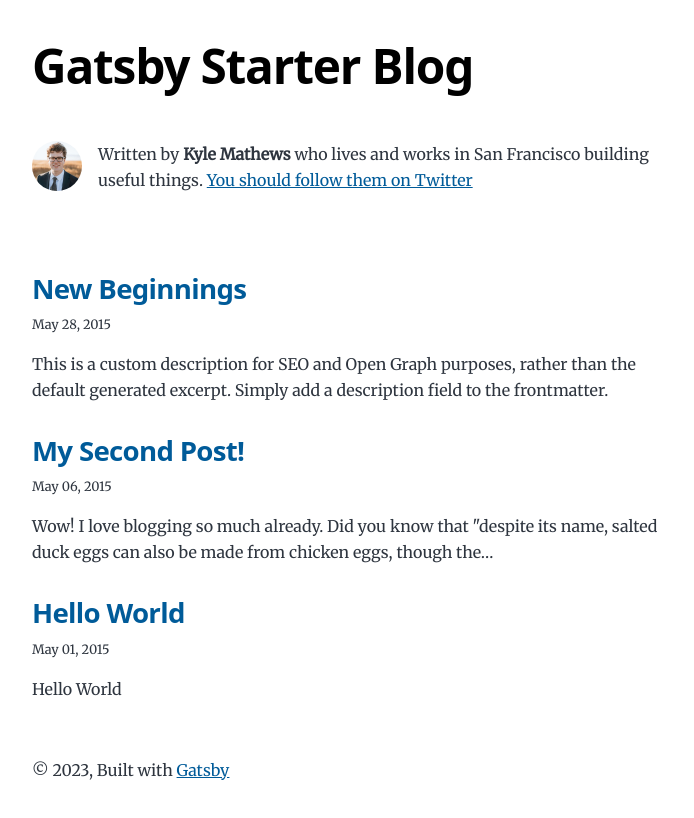
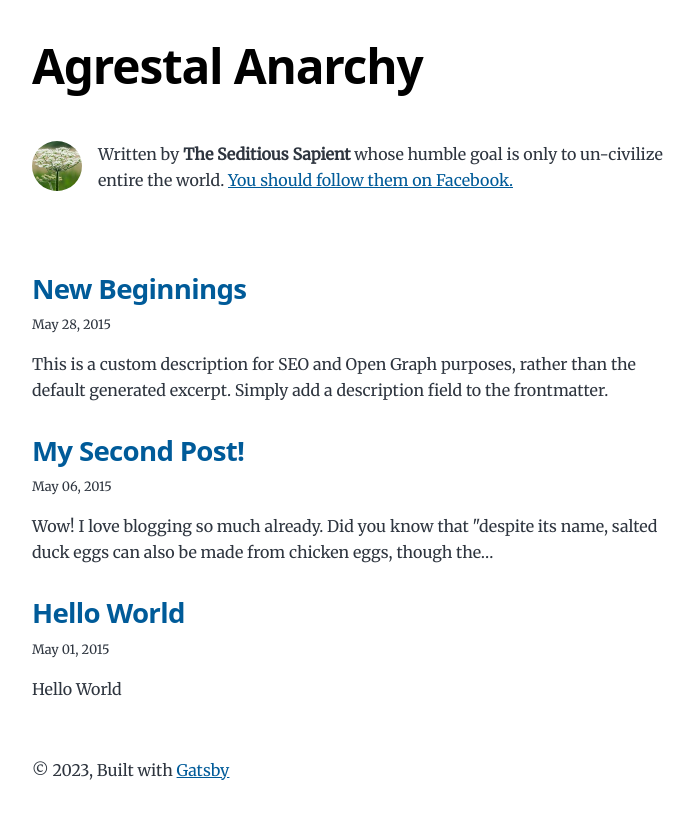
Before and after one commit to animaltracksjungle/blog, a Gatsby site: page / in a window 1280 px wide. Shown: the whole page, without its empty margins (292-986 px from the left). Built offline with nearby package versions, Linux system fonts and the light colour scheme; Gatsby itself is replaced by a stand-in of ours.

Commit message:
Basic blog setup.

```diff
--- a/gatsby-config.js
+++ b/gatsby-config.js
@@ -9,15 +9,15 @@
  */
 module.exports = {
   siteMetadata: {
-    title: `Gatsby Starter Blog`,
+    title: `Agrestal Anarchy`,
     author: {
-      name: `Kyle Mathews`,
-      summary: `who lives and works in San Francisco building useful things.`,
+      name: `The Seditious Sapient`,
+      summary: `whose humble goal is only to un-civilize entire the world.`,
     },
-    description: `A starter blog demonstrating what Gatsby can do.`,
+    description: `A guide to the wild world of practical real-life anarchism.`,
     siteUrl: `https://agrestalanarchism.com`,
     social: {
-      twitter: `kylemathews`,
+      facebook: `seditious.sapient`,
     },
   },
   plugins: [
--- a/gatsby-node.js
+++ b/gatsby-node.js
@@ -104,7 +104,7 @@ exports.createSchemaCustomization = ({ actions }) => {
     }
 
     type Social {
-      twitter: String
+      facebook: String
     }
 
     type MarkdownRemark implements Node {
--- a/src/components/bio.js
+++ b/src/components/bio.js
@@ -19,7 +19,7 @@ const Bio = () => {
             summary
           }
           social {
-            twitter
+            facebook
           }
         }
       }
@@ -36,7 +36,7 @@ const Bio = () => {
         className="bio-avatar"
         layout="fixed"
         formats={["auto", "webp", "avif"]}
-        src="../images/profile-pic.png"
+        src="../images/profile-pic.jpeg"
         width={50}
         height={50}
         quality={95}
@@ -46,8 +46,8 @@ const Bio = () => {
         <p>
           Written by <strong>{author.name}</strong> {author?.summary || null}
           {` `}
-          <a href={`https://twitter.com/${social?.twitter || ``}`}>
-            You should follow them on Twitter
+          <a href={`https://www.facebook.com/${social?.facebook || ``}`}>
+            You should follow them on Facebook.
           </a>
         </p>
       )}
--- a/src/components/seo.js
+++ b/src/components/seo.js
@@ -16,9 +16,6 @@ const Seo = ({ description, title, children }) => {
           siteMetadata {
             title
             description
-            social {
-              twitter
-            }
           }
         }
       }
@@ -35,13 +32,6 @@ const Seo = ({ description, title, children }) => {
       <meta property="og:title" content={title} />
       <meta property="og:description" content={metaDescription} />
       <meta property="og:type" content="website" />
-      <meta name="twitter:card" content="summary" />
-      <meta
-        name="twitter:creator"
-        content={site.siteMetadata?.social?.twitter || ``}
-      />
-      <meta name="twitter:title" content={title} />
-      <meta name="twitter:description" content={metaDescription} />
       {children}
     </>
   )
```
Also changed, not shown: static/browserconfig.xml (added, +9 -0 lines), src/images/profile-pic.jpeg (added), src/images/profile-pic.png (deleted), static/android-chrome-192x192.png (added), static/android-chrome-384x384.png (added), static/apple-touch-icon.png (added), static/favicon-16x16.png (added), static/favicon-32x32.png (added), static/favicon.ico, static/mstile-150x150.png (added), static/site.webmanifest (added).
